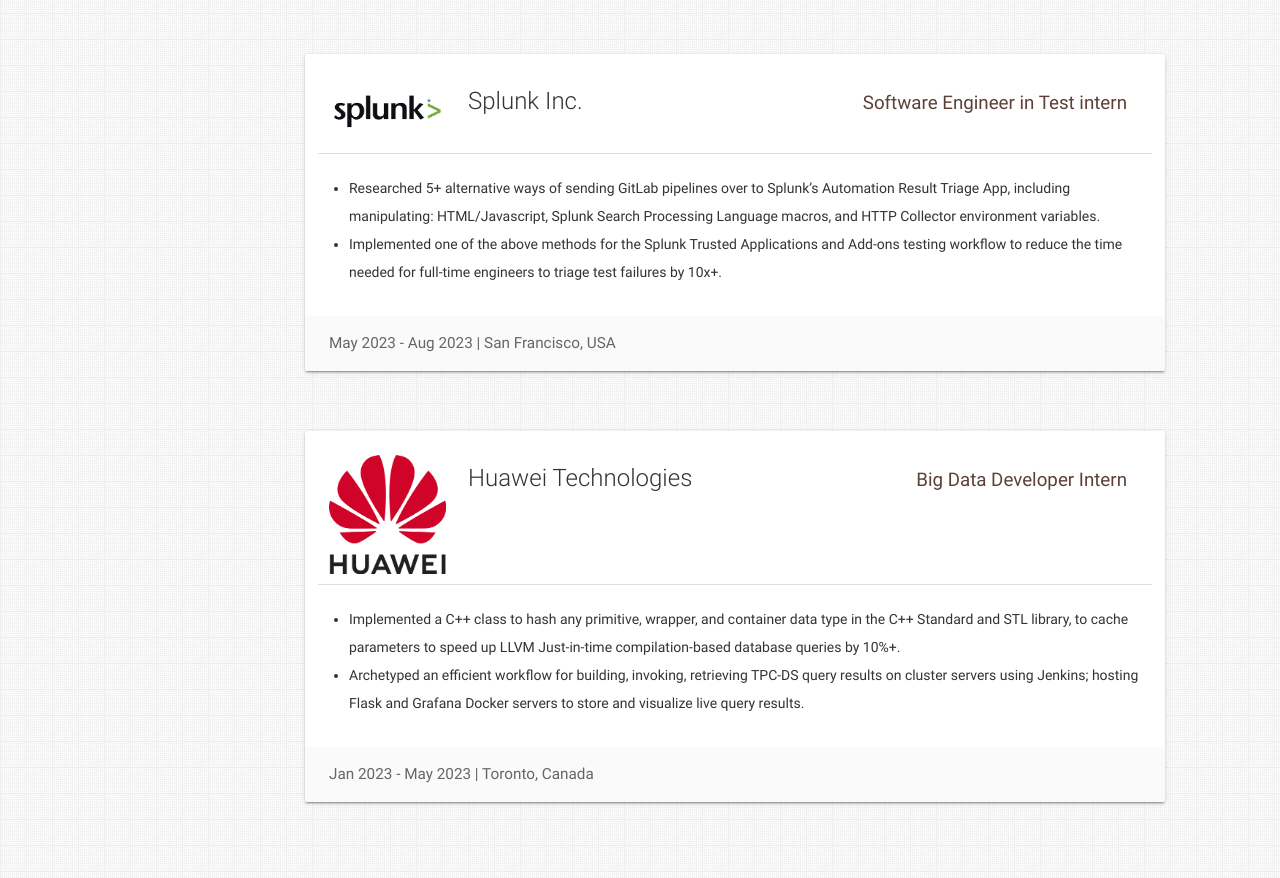
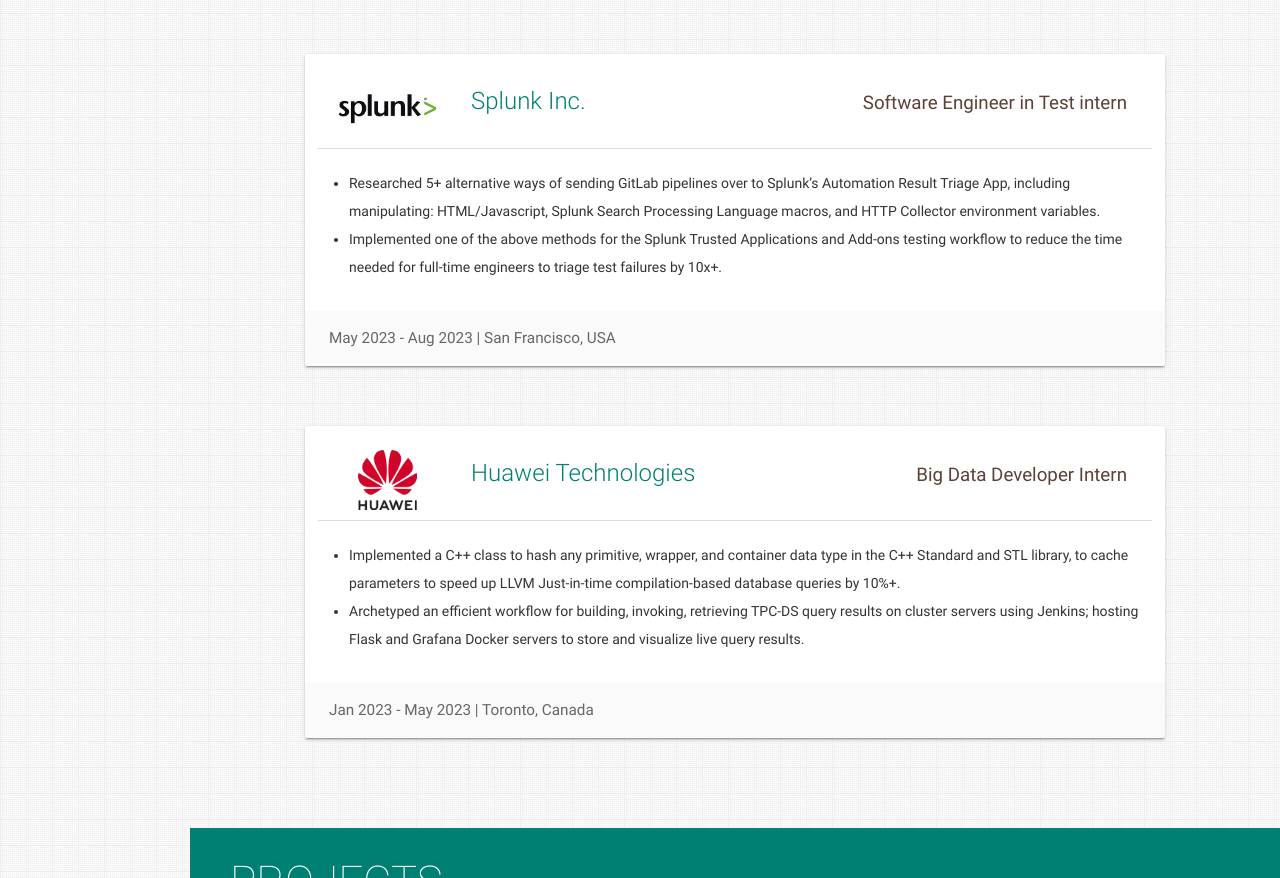
Before and after one commit to weihangzheng/weihangzheng.github.io, a plain HTML site: page index.html in a window 1280 px wide. Shown: the part 1755-2633 px from the top of the page. Drawn offline with nearby package versions, Linux system fonts and the light colour scheme.

Commit message:
add links to companies

```diff
--- a/index.html
+++ b/index.html
@@ -305,11 +305,11 @@
           <div class="card-content">
               <div class="row">
                   <div class="col s12 m2">
-                      <img alt="Splunk logo" src="/assets/img/splunk-logo.png" class="responsive-img center-block" />
+                      <a href="https://www.splunk.com/" target="_blank"><img alt="Splunk logo" src="/assets/img/Splunk_logo.png" class="responsive-img center-block" /></a>
                   </div>
                   <div class="col s12 m10">
                       <p>
-                          <span class="card-title">Splunk Inc.</span>
+                          <span class="card-title"><a href="https://www.splunk.com/" target="_blank" class="teal-text hoverline">Splunk Inc.</a></span>
                       </p>
                   </div>
               </div>
@@ -333,11 +333,11 @@
           <div class="card-content">
               <div class="row">
                   <div class="col s12 m2">
-                      <img alt="Huawei logo" src="/assets/img/Huawei_logo.png" class="responsive-img center-block" />
+                      <a href="https://www.huawei.com/" target="_blank"><img alt="Huawei logo" src="/assets/img/Huawei_logo.png" class="responsive-img center-block" /></a>
                   </div>
                   <div class="col s12 m10">
                       <p>
-                          <span class="card-title">Huawei Technologies</span>
+                          <span class="card-title"><a href="https://www.huawei.com/" target="_blank" class="teal-text hoverline">Huawei Technologies</a></span>
                       </p>
                   </div>
               </div>
```
Also changed, not shown: assets/img/Splunk_logo.png (renamed from assets/img/splunk-logo.png).
